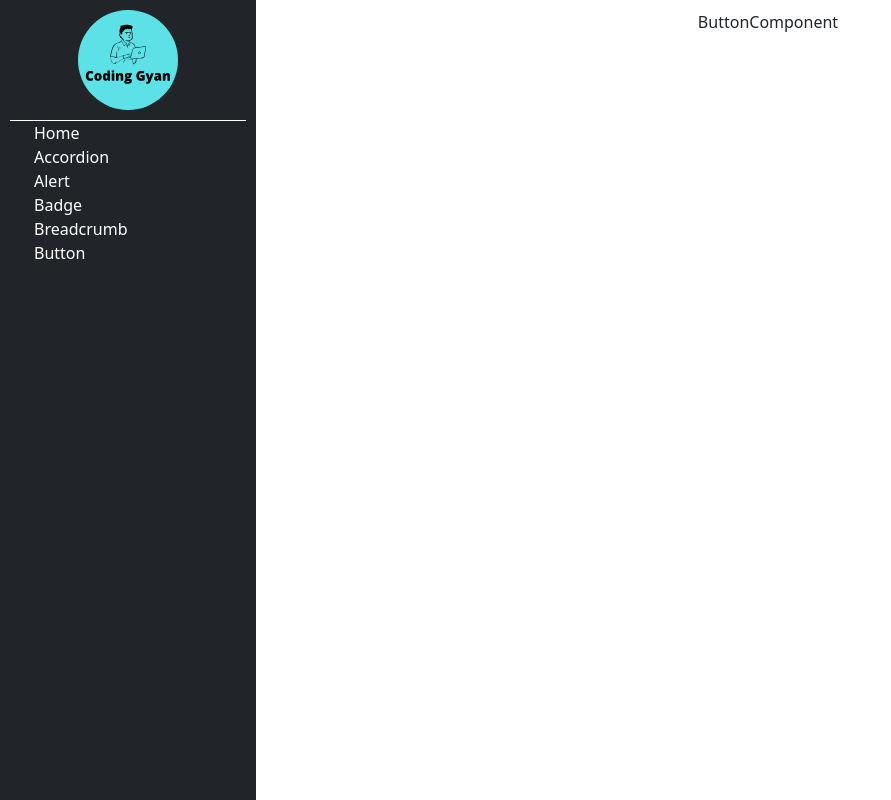
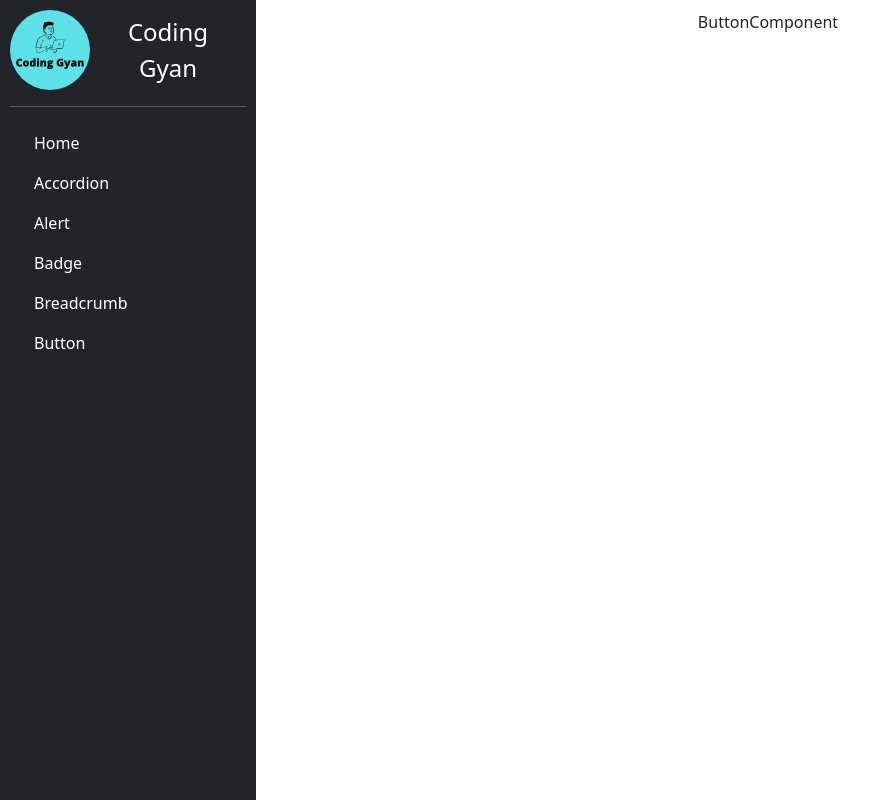
Before and after one commit to codinggyan/react-with-bootstrap5-components, a React (Create React App) app: page /button in a window 1280 px wide. Shown: the whole page, without its empty margins (0-891 px from the left). Built offline with nearby package versions, Linux system fonts and the light colour scheme.

Commit message:
coding gyan text is added

```diff
--- a/src/Components/Sidebar/SidebarComponent.js
+++ b/src/Components/Sidebar/SidebarComponent.js
@@ -12,28 +12,30 @@ export default function SidebarComponent() {
       }}
       className="bg-dark sticky-top"
     >
-        <div style={{borderBottom: '1px solid white', paddingBottom: '10px'}}>
-            <img src={codiggyan_logo} style={{width: '100px', height: '100px', backgroundColor:'#5ce1e6', borderRadius: '50px'}}/>
+        <div className="d-flex align-items-center mb-3 mb-md-0 me-md-auto text-white text-decoration-none">
+            <img src={codiggyan_logo} style={{width: '80px', height: '80px', backgroundColor:'#5ce1e6', borderRadius: '50px'}}/>
+            <span className="fs-4 test-white px-4">Coding Gyan</span>
         </div>
+        <hr className="text-white"/>
 
-      <ul style={{ listStyleType: "none", padding: 0 }}>
-        <li>
-          <Link className="text-white text-decoration-none d-flex px-sm-4 px-0 justify-content-start" to="/">Home</Link>
+      <ul style={{ listStyleType: "none", padding: 0 }} className="nav nav-pills flex-column mb-auto">
+        <li className="nav-item">
+          <Link className="nav-link text-white text-decoration-none d-flex px-sm-4 px-0 justify-content-start" to="/">Home</Link>
         </li>
-        <li>
-          <Link className="text-white text-decoration-none d-flex  px-sm-4 px-0 justify-content-start" to="/accordion">Accordion</Link>
+        <li className="nav-item">
+          <Link className="nav-link text-white text-decoration-none d-flex  px-sm-4 px-0 justify-content-start" to="/accordion">Accordion</Link>
         </li>
-        <li>
-          <Link className="text-white text-decoration-none d-flex px-sm-4 px-0 justify-content-start" to="/alert">Alert</Link>
+        <li className="nav-item">
+          <Link className="nav-link text-white text-decoration-none d-flex px-sm-4 px-0 justify-content-start" to="/alert">Alert</Link>
         </li>
-        <li>
-          <Link className="text-white text-decoration-none d-flex px-sm-4 px-0 justify-content-start" to="/badge">Badge</Link>
+        <li className="nav-item">
+          <Link className="nav-link text-white text-decoration-none d-flex px-sm-4 px-0 justify-content-start" to="/badge">Badge</Link>
         </li>
-        <li>
-          <Link className="text-white text-decoration-none d-flex px-sm-4 px-0 justify-content-start" to="/breadcrumb">Breadcrumb</Link>
+        <li className="nav-item">
+          <Link className="nav-link text-white text-decoration-none d-flex px-sm-4 px-0 justify-content-start" to="/breadcrumb">Breadcrumb</Link>
         </li>
-        <li>
-          <Link className="text-white text-decoration-none d-flex px-sm-4 px-0 justify-content-start" to="/button">Button</Link>
+        <li className="nav-item">
+          <Link className="nav-link text-white text-decoration-none d-flex px-sm-4 px-0 justify-content-start" to="/button">Button</Link>
         </li>
       </ul>
     </div>
```
